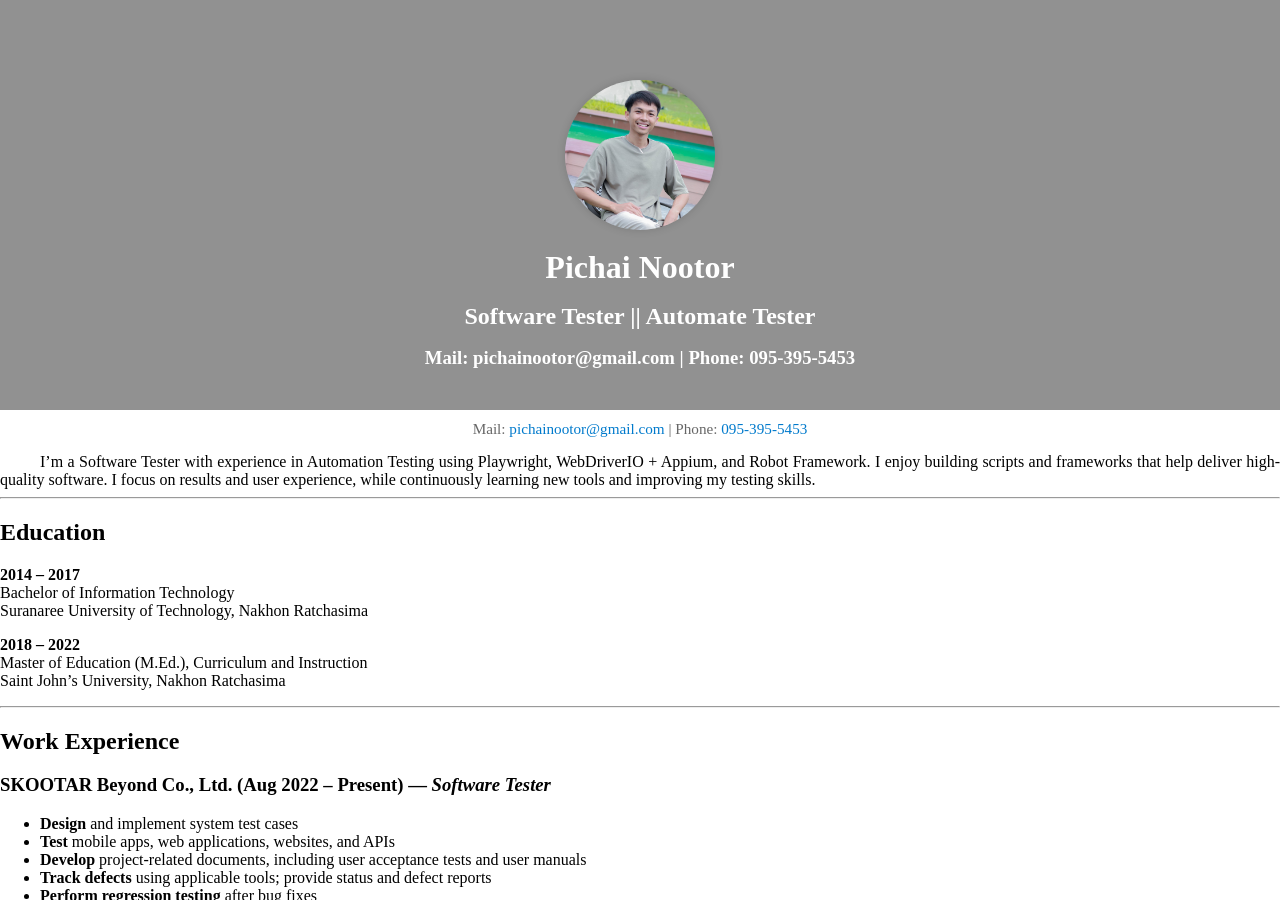
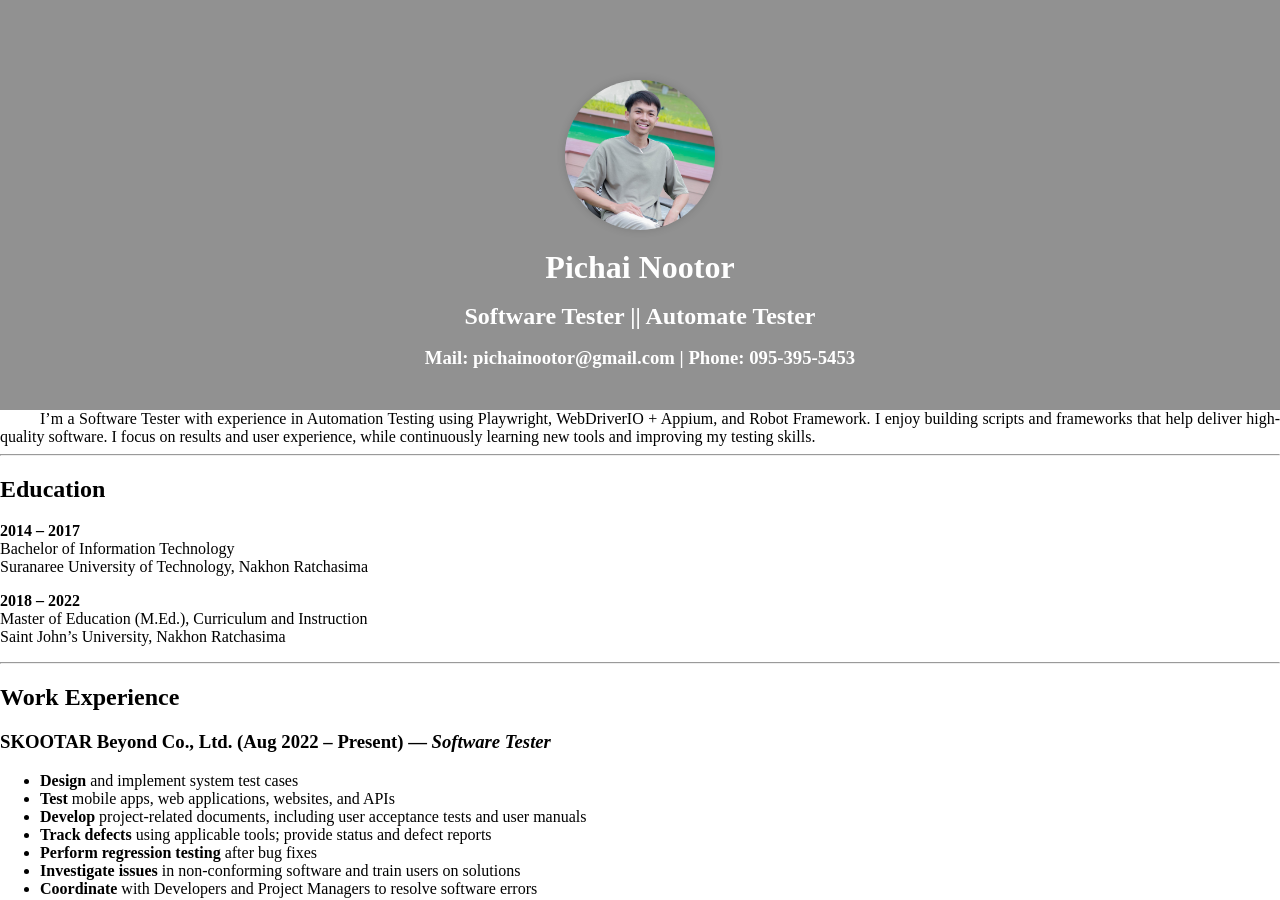
Before and after one commit to pichai-nootor/pichai-nootor.github.io, a Jekyll site: the page built from index.md, in a window 1280 px wide and 900 px high. Built offline with Jekyll 4.4.1, drawn with Linux system fonts in a browser that asks for light colours; our own code applies the rules of GitHub Pages for plain Markdown files.

Commit message:
Update index.md

```diff
--- a/index.md
+++ b/index.md
@@ -1,7 +1,3 @@
-<p style="text-align: center; color: #666; font-size: 0.95em; margin-top: 10px;">
-  Mail: <a href="mailto:pichainootor@gmail.com" style="color: #007acc; text-decoration: none;">pichainootor@gmail.com</a> |
-  Phone: <a href="tel:0953955453" style="color: #007acc; text-decoration: none;">095-395-5453</a>
-</p>
 <p style="text-indent: 40px; text-align: justify; margin: 0;">I’m a Software Tester with experience in Automation Testing using Playwright, WebDriverIO + Appium, and Robot Framework. I enjoy building scripts and frameworks that help deliver high-quality software. I focus on results and user experience, while continuously learning new tools and improving my testing skills.</p>
 ---
 ## Education
```
